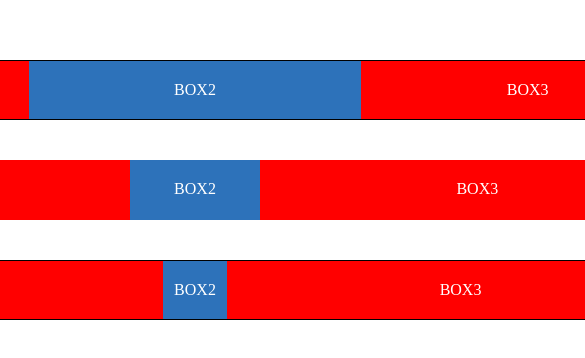
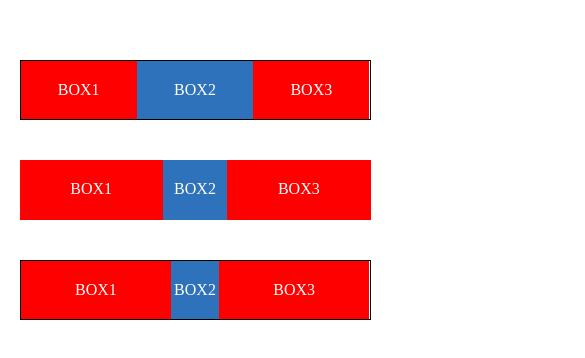
Before and after one commit to AmitPaswan18/flex-grow, a plain HTML site: page index.html in a window 390 px wide. Shown: the part 232-590 px from the top of the page, 585 px wide, since content can reach past the window. Drawn offline with Linux system fonts and the light colour scheme.

Commit message:
responsivness added

```diff
--- a/style.css
+++ b/style.css
@@ -5,6 +5,7 @@
 
 .container {
   height: 100vh;
+  max-width: 2450px;
   display: flex;
   color: white;
   flex-direction: column;
@@ -89,3 +90,23 @@
   background-color: #ff0000;
   flex-grow: 19;
 }
+
+@media screen and (max-width: 767px) {
+  .container {
+    height: 100vh;
+    max-width: 767px;
+    display: flex;
+  }
+
+  .main {
+    width: 90%;
+  }
+
+  .main1 {
+    width: 90%;
+  }
+
+  .main2 {
+    width: 90%;
+  }
+}
```
